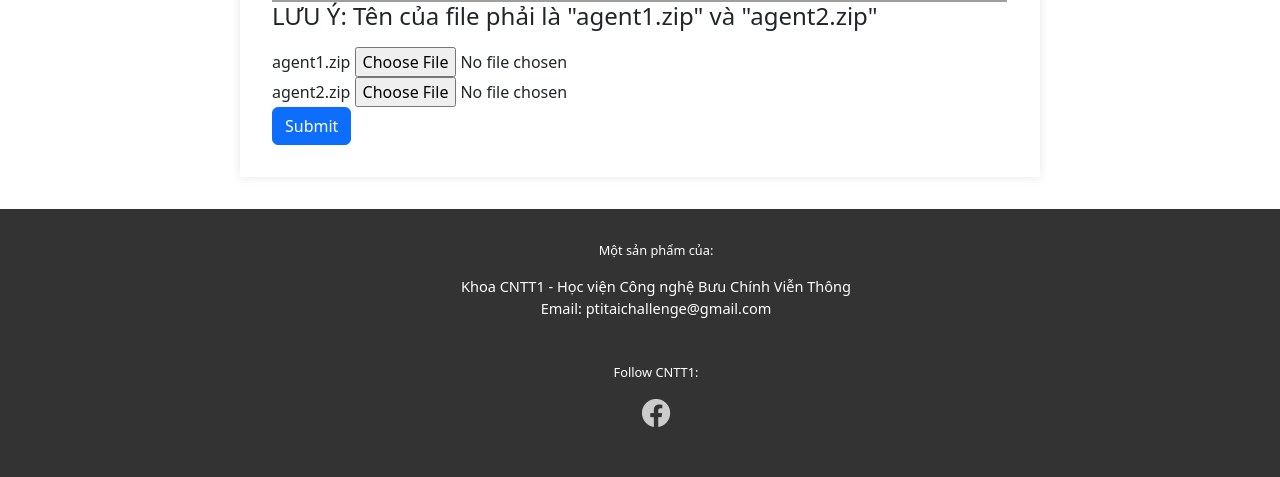
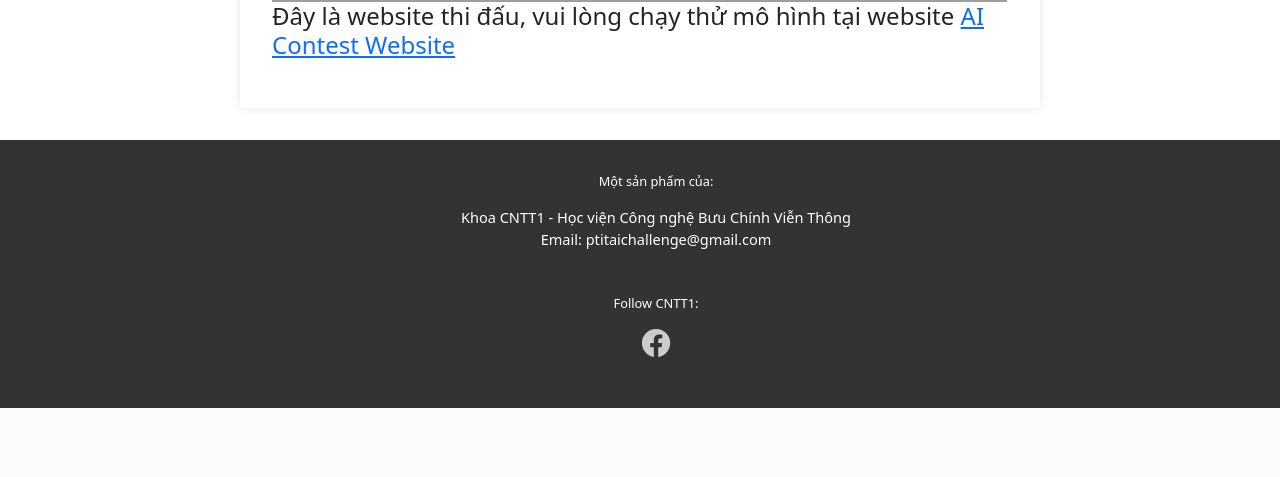
Before and after one commit to DuyMinhLe13/TetrisBattleWebsite, a Django app: page /compete/training/duel/ in a window 1280 px wide. Shown: the part 699-1176 px from the top of the page. After the commit the page ends 1107 px from the top, so only its background shows below. Run offline with Django 4.2, Linux system fonts and the light colour scheme; a user stored in the database is signed in; grey boxes are pictures that could not be loaded.

Commit message:
Update duel.html

```diff
--- a/templates/compete/training/duel.html
+++ b/templates/compete/training/duel.html
@@ -10,7 +10,7 @@
         <img src="https://github.com/thanhchauns2/GIFS/blob/main/img.jpg?raw=true" alt="Tetris Battle" width = "735" height="545" />
 
         <!-- <p>Bạn sẽ phải implement file agent.zip chứa class Agent. File Agent mẫu có thể đọc ở <a href="https://github.com/DuyMinhLe13/Double-Agent-Tetris/tree/main/DemoAgent">đây</a>.</p> -->
-        <h2>LƯU Ý: Tên của file phải là "agent1.zip" và "agent2.zip"</h2>
+<!--         <h2>LƯU Ý: Tên của file phải là "agent1.zip" và "agent2.zip"</h2>
 
         <form method="POST" enctype="multipart/form-data">
             {% csrf_token %}
@@ -27,7 +27,8 @@
 
         {% if error_message %}
             <p style="color: red;">{{ error_message }}</p>
-        {% endif %}
+        {% endif %} -->
+        <h2>Đây là website thi đấu, vui lòng chạy thử mô hình tại website <a href="https://aicontest.ptit.edu.vn:12006/">AI Contest Website</a></h2>
 
     {% endif %}
 
```
